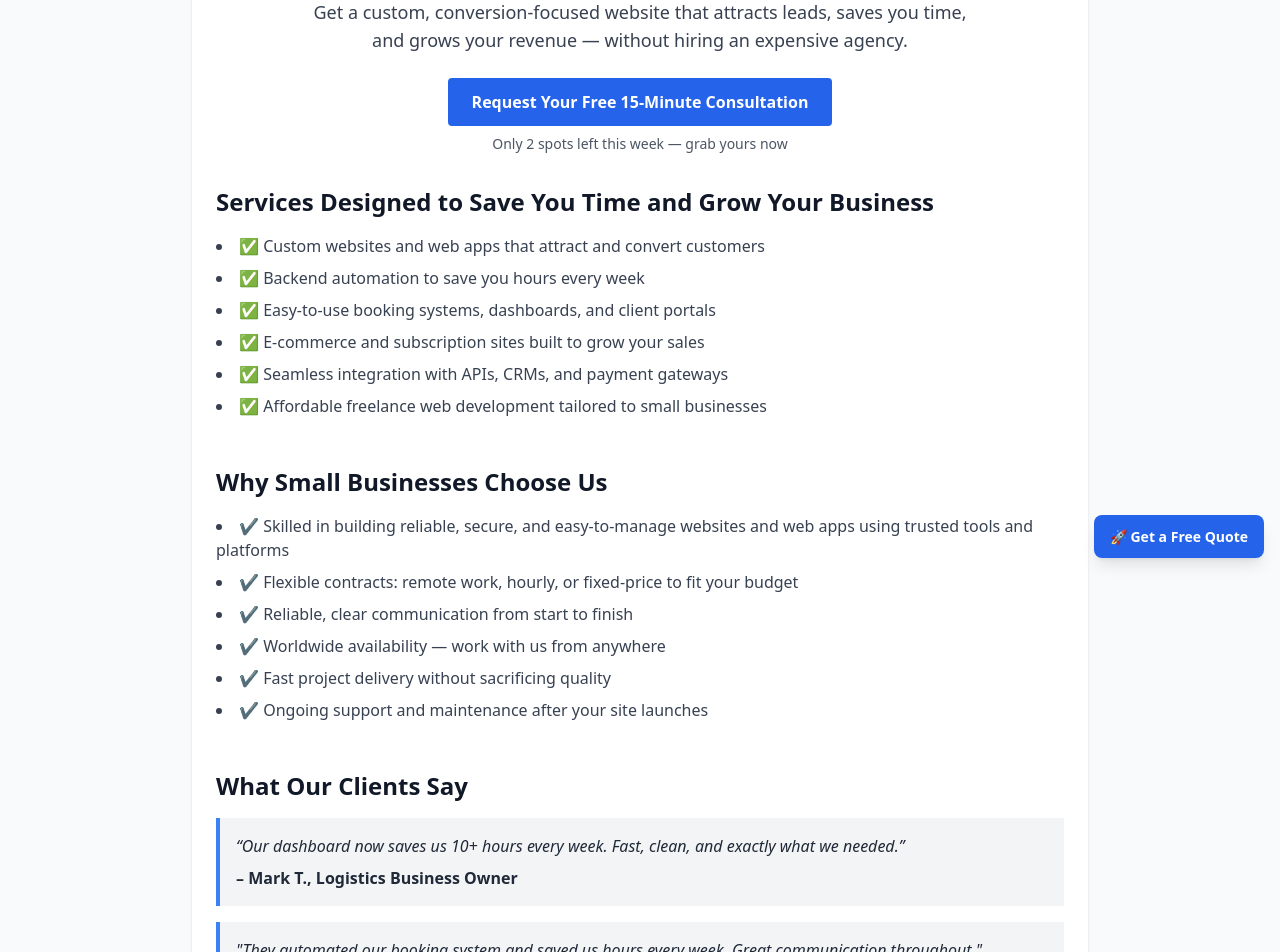
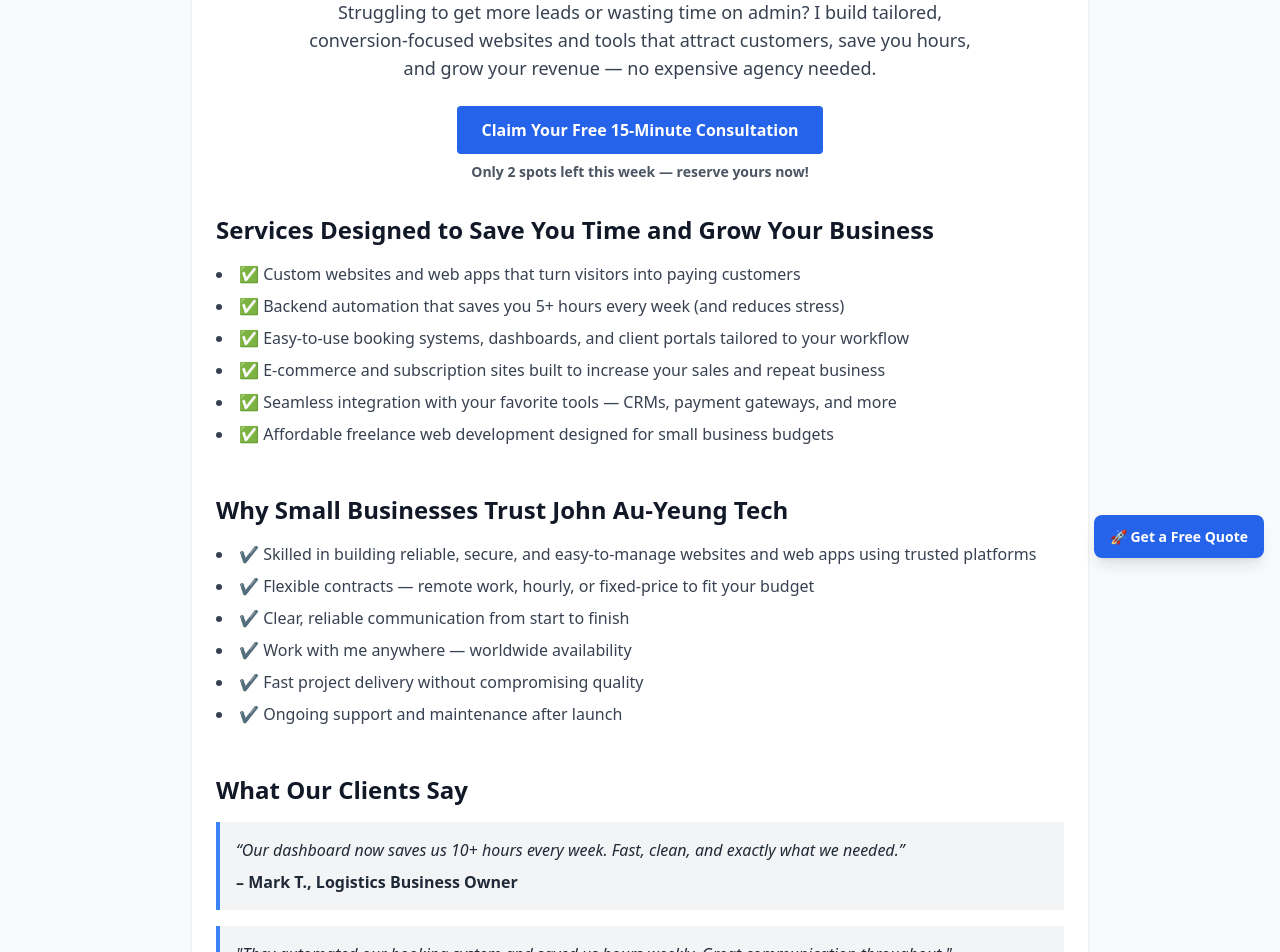
Before and after one commit to jauyeunggithub/full-stack-landing-page, a website: page index.html in a window 1280 px wide. Shown: the part 236-1188 px from the top of the page. Drawn offline with nearby package versions, Linux system fonts and the light colour scheme.

Commit message:
add favicon and change text

```diff
--- a/index.html
+++ b/index.html
@@ -4,9 +4,12 @@
 <head>
   <meta charset="UTF-8" />
   <meta name="viewport" content="width=device-width, initial-scale=1.0" />
-  <title>Full Stack Web Development for Small Businesses | John Au-Yeung Tech
+  <title>
+    Custom Small Business Websites & Software | Grow Customers & Save Time
   </title>
   <script src="https://cdn.tailwindcss.com"></script>
+  <link rel="icon" href="favicon.svg" type="image/svg+xml" />
+
 </head>
 
 <body class="bg-gray-50 text-gray-800">
@@ -27,18 +30,19 @@
     <!-- Hero Section (Updated) -->
     <section class="mb-8 text-center">
       <h1 class="text-4xl font-extrabold text-gray-900 mb-4 leading-tight">
-        Websites That Help Small Businesses Get More Customers
+        Custom Websites & Software That Get Small Businesses More Customers
       </h1>
       <p class="text-lg text-gray-700 mb-6 max-w-2xl mx-auto">
-        Get a custom, conversion-focused website that attracts leads, saves you
-        time, and grows your revenue — without hiring an expensive agency.
+        Struggling to get more leads or wasting time on admin? I build tailored,
+        conversion-focused websites and tools that attract customers, save you
+        hours, and grow your revenue — no expensive agency needed.
       </p>
       <a href="#enquiry-form"
         class="inline-block bg-blue-600 text-white font-semibold px-6 py-3 rounded hover:bg-blue-700 transition">
-        Request Your Free 15-Minute Consultation
+        Claim Your Free 15-Minute Consultation
       </a>
-      <p class="text-sm text-gray-600 mt-2">Only 2 spots left this week — grab
-        yours now</p>
+      <p class="text-sm text-gray-600 mt-2 font-semibold">Only 2 spots left this
+        week — reserve yours now!</p>
     </section>
 
     <!-- Services -->
@@ -46,30 +50,34 @@
       <h2 class="text-2xl font-semibold text-gray-900 mb-4">Services Designed to
         Save You Time and Grow Your Business</h2>
       <ul class="list-disc list-inside space-y-2 text-gray-700">
-        <li>✅ Custom websites and web apps that attract and convert customers
-        </li>
-        <li>✅ Backend automation to save you hours every week</li>
-        <li>✅ Easy-to-use booking systems, dashboards, and client portals</li>
-        <li>✅ E-commerce and subscription sites built to grow your sales</li>
-        <li>✅ Seamless integration with APIs, CRMs, and payment gateways</li>
-        <li>✅ Affordable freelance web development tailored to small businesses
-        </li>
+        <li>✅ Custom websites and web apps that turn visitors into paying
+          customers</li>
+        <li>✅ Backend automation that saves you 5+ hours every week (and reduces
+          stress)</li>
+        <li>✅ Easy-to-use booking systems, dashboards, and client portals
+          tailored to your workflow</li>
+        <li>✅ E-commerce and subscription sites built to increase your sales and
+          repeat business</li>
+        <li>✅ Seamless integration with your favorite tools — CRMs, payment
+          gateways, and more</li>
+        <li>✅ Affordable freelance web development designed for small business
+          budgets</li>
       </ul>
     </section>
 
     <!-- Why Us -->
     <section class="mb-12">
       <h2 class="text-2xl font-semibold text-gray-900 mb-4">Why Small Businesses
-        Choose Us</h2>
+        Trust John Au-Yeung Tech</h2>
       <ul class="list-disc list-inside space-y-2 text-gray-700">
         <li>✔️ Skilled in building reliable, secure, and easy-to-manage websites
-          and web apps using trusted tools and platforms</li>
-        <li>✔️ Flexible contracts: remote work, hourly, or fixed-price to fit
+          and web apps using trusted platforms</li>
+        <li>✔️ Flexible contracts — remote work, hourly, or fixed-price to fit
           your budget</li>
-        <li>✔️ Reliable, clear communication from start to finish</li>
-        <li>✔️ Worldwide availability — work with us from anywhere</li>
-        <li>✔️ Fast project delivery without sacrificing quality</li>
-        <li>✔️ Ongoing support and maintenance after your site launches</li>
+        <li>✔️ Clear, reliable communication from start to finish</li>
+        <li>✔️ Work with me anywhere — worldwide availability</li>
+        <li>✔️ Fast project delivery without compromising quality</li>
+        <li>✔️ Ongoing support and maintenance after launch</li>
       </ul>
     </section>
 
@@ -86,7 +94,7 @@
 
       <div class="bg-gray-100 p-4 border-l-4 border-blue-500 mb-4">
         <p class="italic">"They automated our booking system and saved us hours
-          every week. Great communication throughout."</p>
+          weekly. Great communication throughout."</p>
         <p class="mt-2 font-semibold">– Linda S., Wellness Studio Owner</p>
       </div>
 
@@ -102,10 +110,9 @@
       <h2 class="text-2xl font-semibold text-gray-900 mb-4">Let’s See If We’re a
         Good Fit</h2>
       <p class="mb-4 text-gray-700">
-        Tell me what you need — I’ll get back within 24 hours with a plan or
-        quote. First consult is free, no obligation.
+        Tell me what you need — I’ll get back to you within 24 hours with a plan
+        or quote. First consultation is free, no obligation.
       </p>
-
 
       <form action="https://usebasin.com/f/21079881c5c7" method="POST"
         class="space-y-4">
@@ -137,14 +144,11 @@
             tabindex="-1" />
         </div>
 
-
         <button type="submit"
           class="w-full bg-blue-600 text-white font-semibold px-6 py-3 rounded hover:bg-blue-700 transition">
           🚀 Get Your Free Quote in 24 Hours
         </button>
-
       </form>
-
     </section>
 
     <!-- Final CTA (Updated) -->
```
Also changed, not shown: favicon.svg (added).
